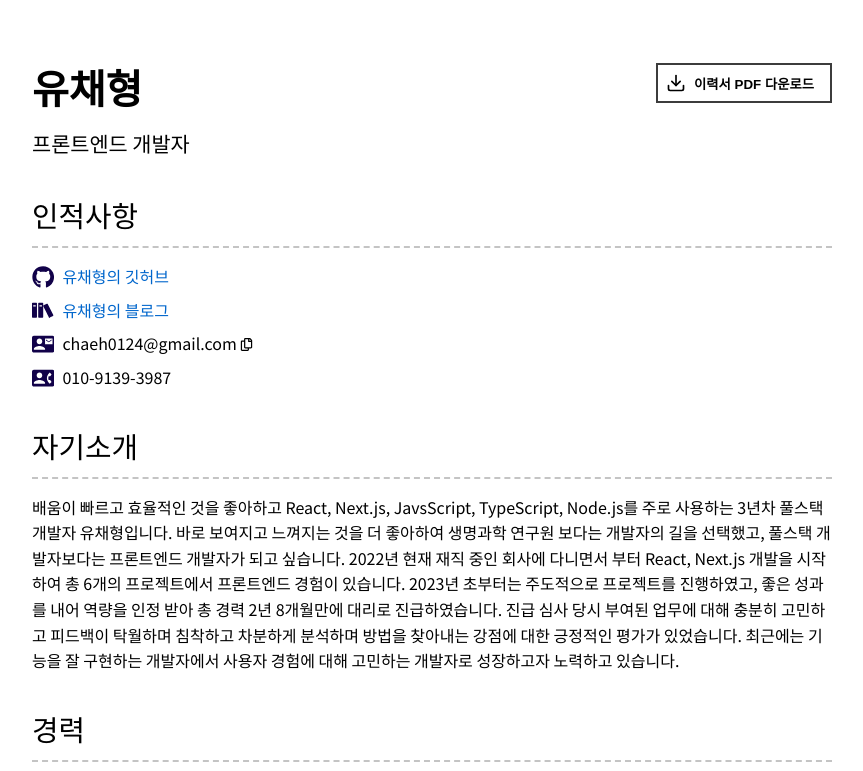
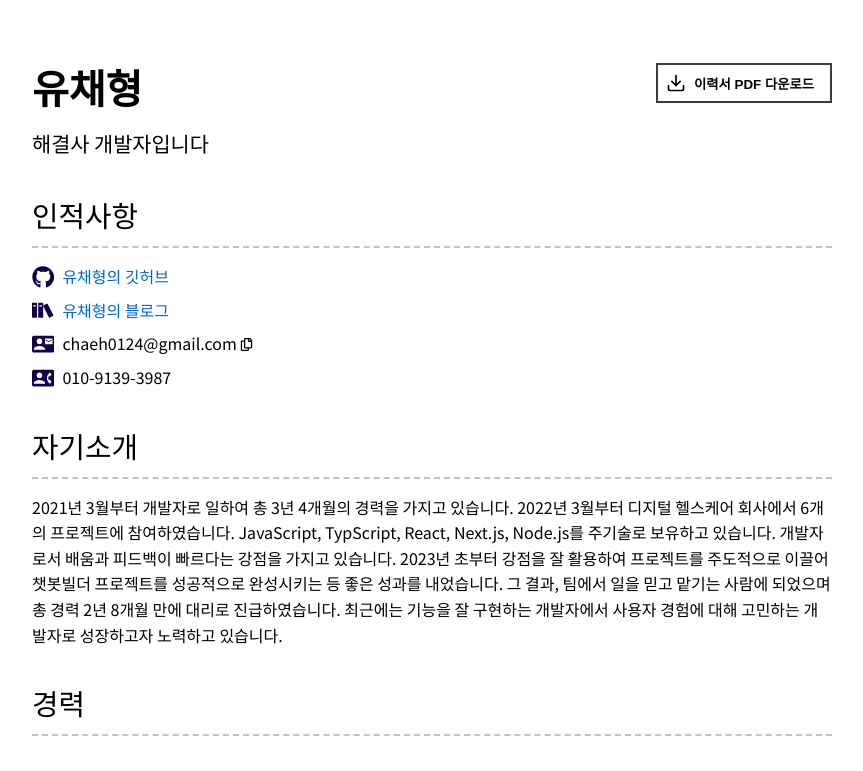
Before and after one commit to chaeyoo/chaeyoo.github.io, a React (Create React App) app: page / in a window 1280 px wide. Shown: the top 771 px of the page, without its empty margins (208-1071 px from the left). Built offline with nearby package versions, Linux system fonts and the light colour scheme.

Commit message:
[UPDATE] 내용 수정

```diff
--- a/src/components/resume/Header.jsx
+++ b/src/components/resume/Header.jsx
@@ -6,7 +6,7 @@ export default function Header() {
 		<div className="header-container">
 			<div className="resume-header">
 				<h1 className="resume-title">유채형</h1>
-				<div className="resume-sub-title">프론트엔드 개발자</div>
+				<div className="resume-sub-title">해결사 개발자입니다</div>
 			</div>
 			<div className="resume-btn-container">
 				<PDFDownloadButton
--- a/src/components/resume/Introduction.jsx
+++ b/src/components/resume/Introduction.jsx
@@ -6,16 +6,14 @@ export default function Introduction() {
 			title="자기소개"
 			nodes={
 				<p>
-					배움이 빠르고 효율적인 것을 좋아하고 React, Next.js, JavsScript, TypeScript, Node.js를 주로
-					사용하는 3년차 풀스택 개발자 유채형입니다. 바로 보여지고 느껴지는 것을
-					더 좋아하여 생명과학 연구원 보다는 개발자의 길을 선택했고, 풀스택 개발자보다는
-					프론트엔드 개발자가 되고 싶습니다. 2022년 현재 재직 중인 회사에
-					다니면서 부터 React, Next.js 개발을 시작하여 총 6개의 프로젝트에서 프론트엔드 경험이 있습니다.
-					2023년 초부터는 주도적으로 프로젝트를 진행하였고, 좋은 성과를 내어 역량을 인정 받아
-					총 경력 2년 8개월만에 대리로 진급하였습니다. 진급 심사
-					당시 부여된 업무에 대해 충분히 고민하고 피드백이 탁월하며 침착하고
-					차분하게 분석하며 방법을 찾아내는 강점에 대한 긍정적인 평가가
-					있었습니다. 최근에는 기능을 잘 구현하는 개발자에서 사용자 경험에 대해
+					2021년 3월부터 개발자로 일하여 총 3년 4개월의 경력을 가지고 있습니다.
+					2022년 3월부터 디지털 헬스케어 회사에서 6개의 프로젝트에 참여하였습니다.
+					JavaScript, TypScript, React, Next.js, Node.js를 주기술로 보유하고 있습니다.
+					개발자로서 배움과 피드백이 빠르다는 강점을 가지고 있습니다.
+					2023년 초부터 강점을 잘 활용하여 프로젝트를 주도적으로 이끌어 챗봇빌더 프로젝트를
+					성공적으로 완성시키는 등 좋은 성과를 내었습니다.
+					그 결과, 팀에서 일을 믿고 맡기는 사람에 되었으며 총 경력 2년 8개월 만에 대리로 진급하였습니다.
+					최근에는 기능을 잘 구현하는 개발자에서 사용자 경험에 대해
 					고민하는 개발자로 성장하고자 노력하고 있습니다.
 				</p>
 			}
```
